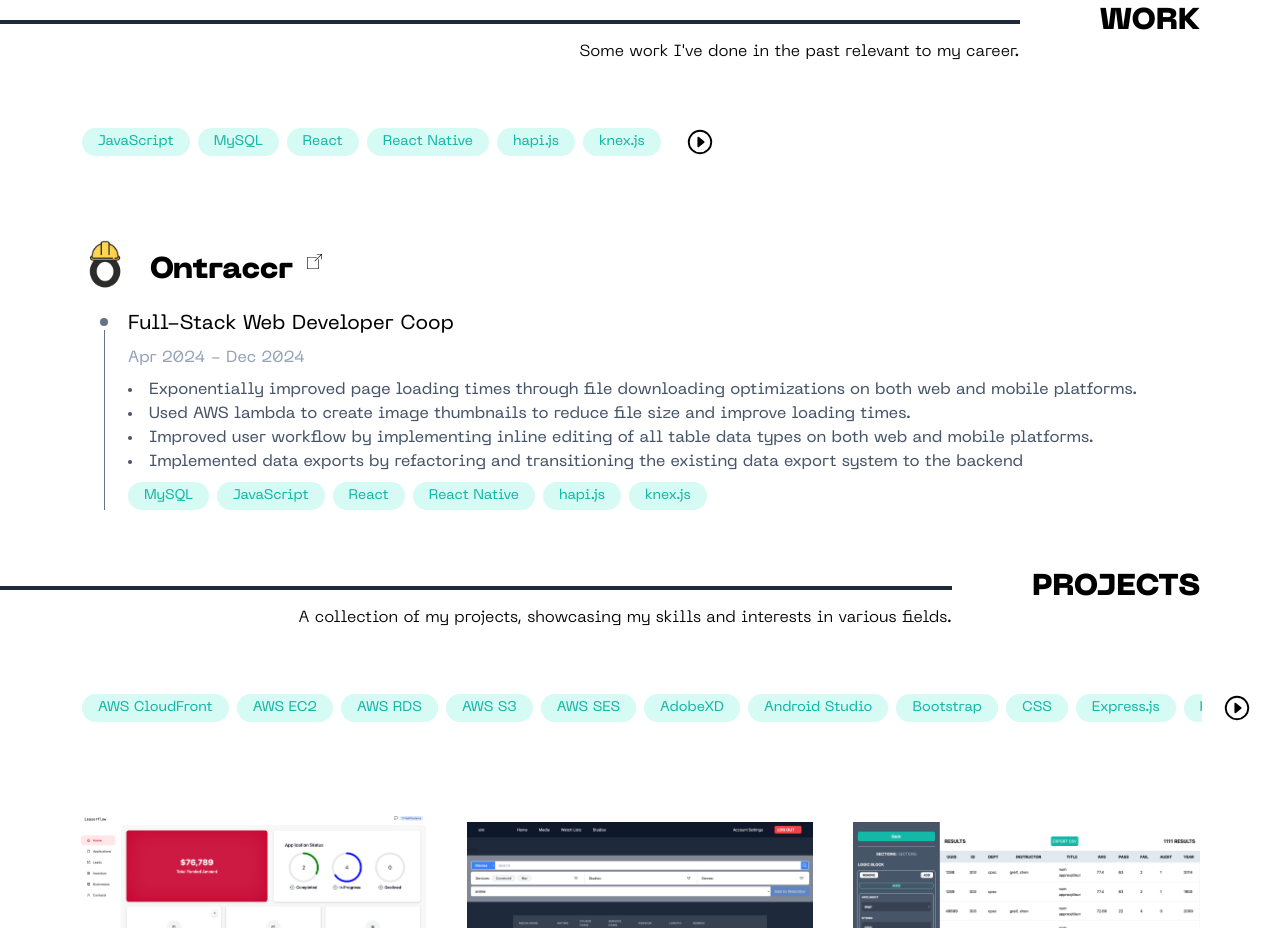
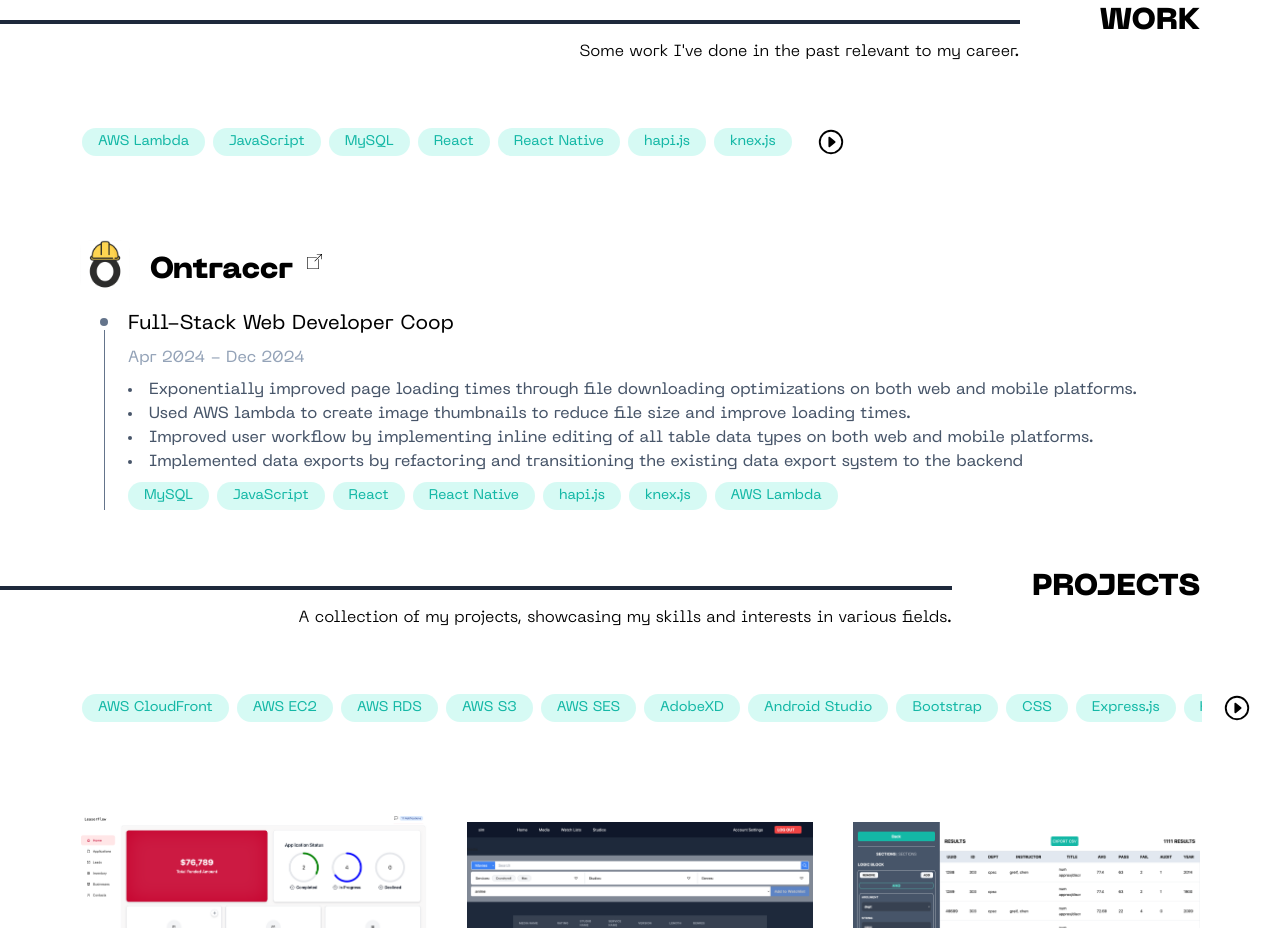
Before and after one commit to simn03/personal-portfolio, a Next.js app: page / in a window 1280 px wide. Shown: the part 1020-1948 px from the top of the page. Built offline with nearby package versions, Linux system fonts and the light colour scheme; what tailwindcss-animated would draw is missing.

Commit message:
added metadata

```diff
--- a/app/ui/pages/Work.page.tsx
+++ b/app/ui/pages/Work.page.tsx
@@ -13,7 +13,7 @@ const items: ItemType[] = [
       '/work/ontraccr/logo.png',
     ],
     title: 'Ontraccr',
-    metadata: ['MySQL', 'JavaScript', 'React', 'React Native', 'hapi.js', 'knex.js'],
+    metadata: ['MySQL', 'JavaScript', 'React', 'React Native', 'hapi.js', 'knex.js', 'AWS Lambda'],
     url: 'https://www.ontraccr.com/',
     page: '/work/ontraccr',
     description: [
```
